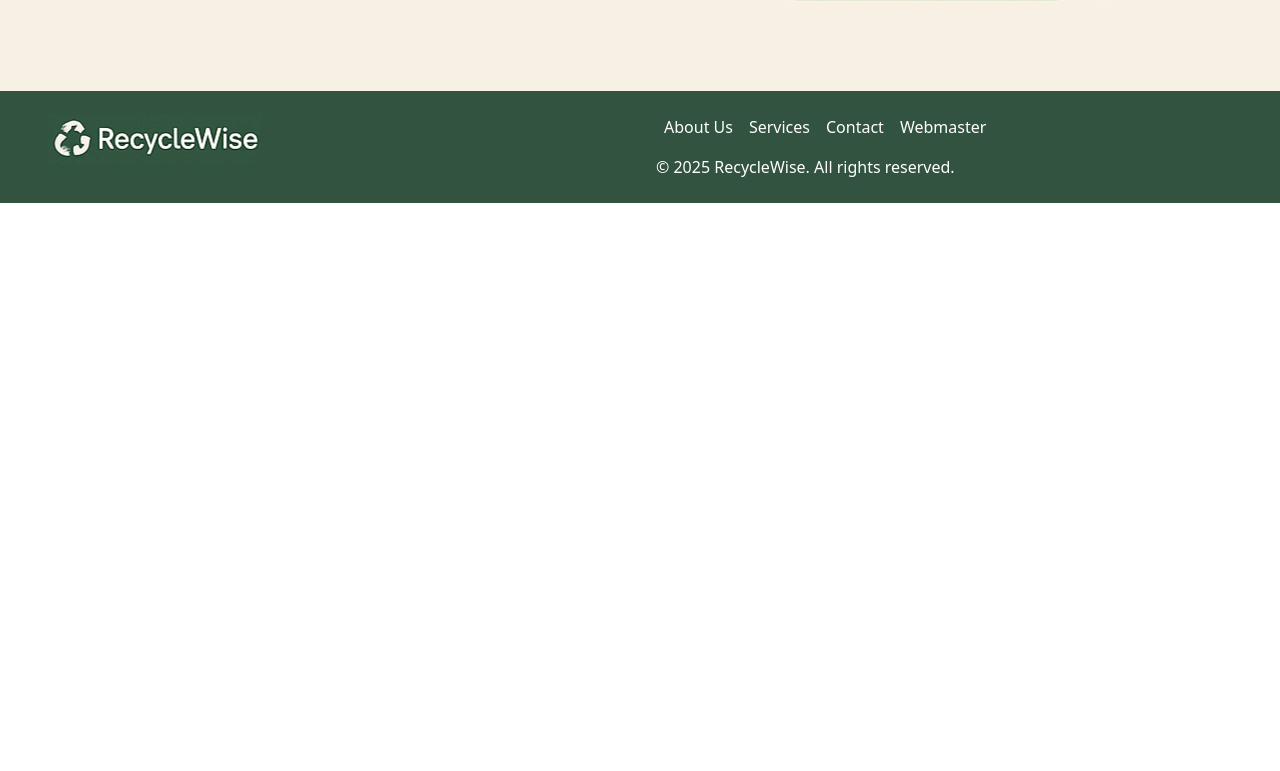
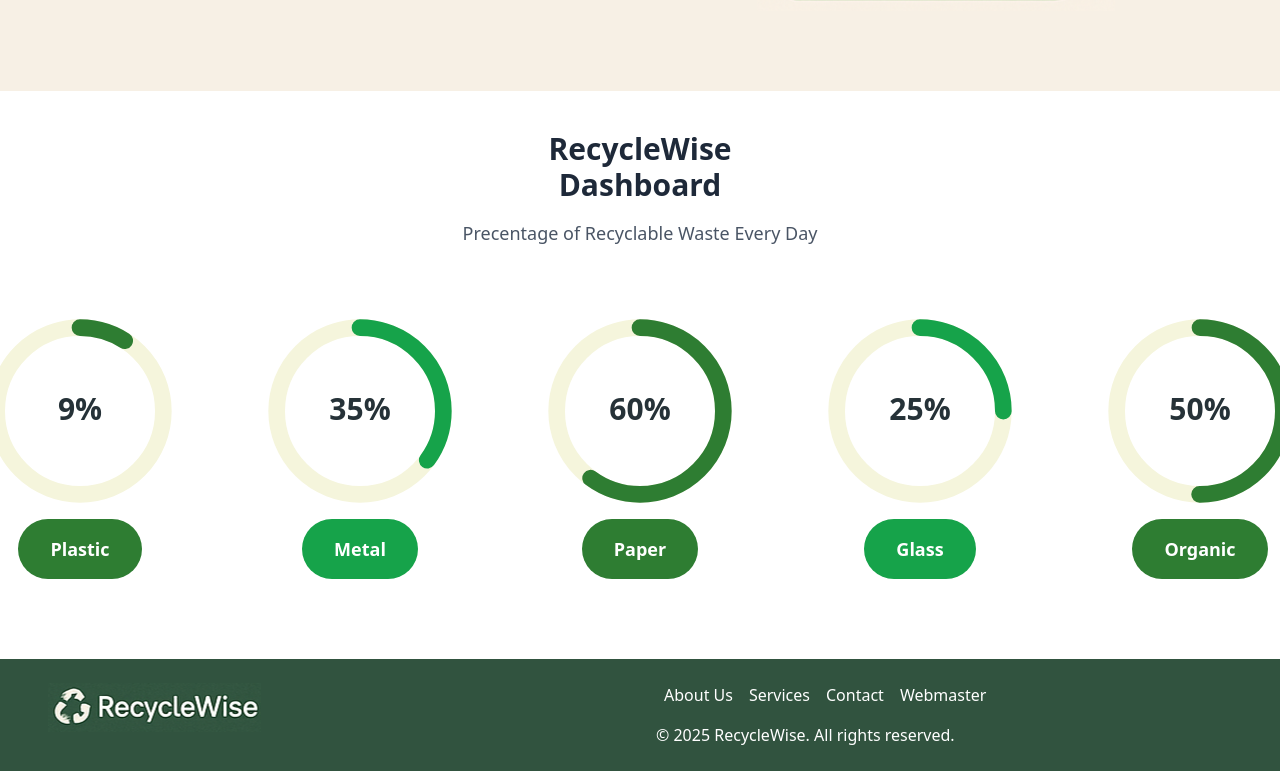
Before and after one commit to taspinara/RecycleWise, a React (Vite) app in the folder client/: page / in a window 1280 px wide. Shown: the part 1456-2227 px from the top of the page. Before the commit the page ends 1659 px from the top, so only its background shows below. Built offline with nearby package versions, Linux system fonts and the light colour scheme; no server answers.

Commit message:
Speedometer feature added

```diff
--- a/client/src/App.jsx
+++ b/client/src/App.jsx
@@ -19,16 +19,12 @@
   RecycleWiseProvider,
 } from "./context/RecycleWiseContext";
 import Chatbot from "./components/Chatbot/Chatbot";
+import SpeedometerDashboard from "./components/Speedometer";
 
 const ProtectedRoute = ({ children }) => {
   const { isAuthenticated } = useRecycleWise();
   if (!isAuthenticated) {
-		return (
-			<Navigate
-				to='/login'
-				replace
-			/>
-		);
+    return <Navigate to="/login" replace />;
   }
 
   return children;
@@ -41,21 +37,11 @@
   const { isAuthenticated } = useRecycleWise();
 
   if (!isAuthenticated) {
-		return (
-			<Navigate
-				to='/login'
-				replace
-			/>
-		);
+    return <Navigate to="/login" replace />;
   }
 
   if (!isAdmin) {
-		return (
-			<Navigate
-				to='/login'
-				replace
-			/>
-		);
+    return <Navigate to="/login" replace />;
   }
 
   return children;
@@ -63,51 +49,31 @@
 
 function App() {
   return (
-		<div className='flex flex-col min-h-screen'>
+    <div className="flex flex-col min-h-screen">
       <Router>
         <RecycleWiseProvider>
           <Navbar />
-					<div className='flex-grow'>
+          <div className="flex-grow">
             <Routes>
+              <Route index element={<Home />} />
+              <Route path="/events" element={<Events />} />
               <Route
-								index
-								element={<Home />}
-							/>
-							<Route
-								path='/events'
-								element={<Events />}
-							/>
-							<Route
-								path='/admin'
+                path="/admin"
                 element={
                   <AdminRoute>
                     <Admin />
                   </AdminRoute>
                 }
               />
-							<Route
-								path='/leaderboard'
-								element={<LeaderBoard />}
-							/>
-							<Route
-								path='/login'
-								element={<Login />}
-							/>
-							<Route
-								path='/register'
-								element={<Register />}
-							/>
-							<Route
-								path='/recycling-tips'
-								element={<LeaderBoard />}
-							/>
-							<Route
-								path='/me'
-								element={<AuthenticatedUser />}
-							/>
+              <Route path="/leaderboard" element={<LeaderBoard />} />
+              <Route path="/login" element={<Login />} />
+              <Route path="/register" element={<Register />} />
+              <Route path="/recycling-tips" element={<LeaderBoard />} />
+              <Route path="/me" element={<AuthenticatedUser />} />
               {/* Add more routes as needed */}
             </Routes>
           </div>
+          <SpeedometerDashboard />
           <Footer />
           <Chatbot />
         </RecycleWiseProvider>
--- /dev/null
+++ b/client/src/components/Speedometer.jsx
@@ -0,0 +1,188 @@
+import React, { useState, useEffect, useRef } from "react";
+
+const Speedometer = ({
+  percentage,
+  label,
+  bgColor,
+  strokeColor,
+  textColor,
+}) => {
+  const [currentPercentage, setCurrentPercentage] = useState(0);
+  const [isVisible, setIsVisible] = useState(false);
+  const circleRef = useRef(null);
+
+  const radius = 50;
+  const strokeWidth = 10;
+  const circumference = 2 * Math.PI * radius;
+  const strokeDasharray = circumference;
+
+  const strokeDashoffset =
+    circumference - (currentPercentage / 100) * circumference;
+
+  const observerCallback = (entries) => {
+    entries.forEach((entry) => {
+      if (entry.isIntersecting) {
+        setIsVisible(true);
+        observer.unobserve(entry.target);
+      }
+    });
+  };
+
+  const observer = useRef(
+    new IntersectionObserver(observerCallback, {
+      threshold: 0.5,
+    })
+  );
+
+  useEffect(() => {
+    if (circleRef.current) {
+      observer.current.observe(circleRef.current);
+    }
+
+    return () => {
+      observer.current.disconnect();
+    };
+  }, []);
+
+  useEffect(() => {
+    if (isVisible) {
+      let startTime;
+      const animate = (timestamp) => {
+        if (!startTime) startTime = timestamp;
+        const progress = timestamp - startTime;
+        const animationPercentage = Math.min(
+          (progress / 2000) * percentage,
+          percentage
+        );
+        setCurrentPercentage(animationPercentage);
+
+        if (animationPercentage < percentage) {
+          requestAnimationFrame(animate);
+        }
+      };
+      requestAnimationFrame(animate);
+    }
+  }, [isVisible, percentage]);
+
+  useEffect(() => {
+    setCurrentPercentage(0);
+  }, [percentage]);
+
+  return (
+    <div className="relative flex flex-col items-center" ref={circleRef}>
+      <svg
+        className="transform rotate-[-90deg]"
+        width="200"
+        height="200"
+        viewBox="0 0 120 120"
+      >
+        <circle
+          cx="60"
+          cy="60"
+          r={radius}
+          stroke={bgColor}
+          strokeWidth={strokeWidth}
+          fill="none"
+        />
+        <circle
+          cx="60"
+          cy="60"
+          r={radius}
+          stroke={strokeColor}
+          strokeWidth={strokeWidth}
+          fill="none"
+          strokeDasharray={strokeDasharray}
+          strokeDashoffset={strokeDashoffset}
+          strokeLinecap="round"
+          className="transition-all duration-500"
+        />
+      </svg>
+      <div
+        className="absolute top-1/2 left-1/2 transform -translate-x-1/2 -translate-y-3/2 text-3xl font-bold"
+        style={{ color: textColor }}
+      >
+        {Math.round(currentPercentage)}%
+      </div>
+      <div className="mt-2">
+        <button
+          className="text-white py-4 px-8 w-full rounded-full hover:bg-opacity-80 transition text-lg font-bold hover:shadow-lg hover:scale-105 cursor-pointer"
+          style={{ backgroundColor: strokeColor }}
+        >
+          {label}
+        </button>
+      </div>
+    </div>
+  );
+};
+
+const SpeedometerDashboard = () => {
+  const speedometersData = [
+    {
+      id: 1,
+      percentage: 9,
+      label: "Plastic",
+      bgColor: "#F5F5DC",
+      strokeColor: "#2E7D32",
+      textColor: "#263238",
+    },
+    {
+      id: 2,
+      percentage: 35,
+      label: "Metal",
+      bgColor: "#F5F5DC",
+      strokeColor: "#16A34A",
+      textColor: "#263238",
+    },
+    {
+      id: 3,
+      percentage: 60,
+      label: "Paper",
+      bgColor: "#F5F5DC",
+      strokeColor: "#2E7D32",
+      textColor: "#263238",
+    },
+    {
+      id: 4,
+      percentage: 25,
+      label: "Glass",
+      bgColor: "#F5F5DC",
+      strokeColor: "#16A34A",
+      textColor: "#263238",
+    },
+    {
+      id: 5,
+      percentage: 50,
+      label: "Organic",
+      bgColor: "#F5F5DC",
+      strokeColor: "#2E7D32",
+      textColor: "#263238",
+    },
+  ];
+
+  return (
+    <div className="flex flex-col items-center justify-center mt-10 mb-10">
+      <h1 className="text-3xl font-bold mb-4 text-gray-800 text-center">
+        RecycleWise <br />
+        Dashboard
+      </h1>
+      <p className="text-lg mb-6 text-gray-600">
+        Precentage of Recyclable Waste Every Day
+      </p>
+      <div className="grid grid-cols-2 lg:grid-cols-5 gap-30 justify-between place-items-center mb-10 mt-10">
+        {speedometersData.map((speedometer) => (
+          <div className="col-span-1" key={speedometer.id}>
+            <Speedometer
+              percentage={speedometer.percentage}
+              label={speedometer.label}
+              bgColor={speedometer.bgColor}
+              strokeColor={speedometer.strokeColor}
+              textColor={speedometer.textColor}
+            />
+          </div>
+        ))}
+      </div>
+    </div>
+  );
+};
+
+export default SpeedometerDashboard;
```
Lines whose indentation alone changed are shown as unchanged.
